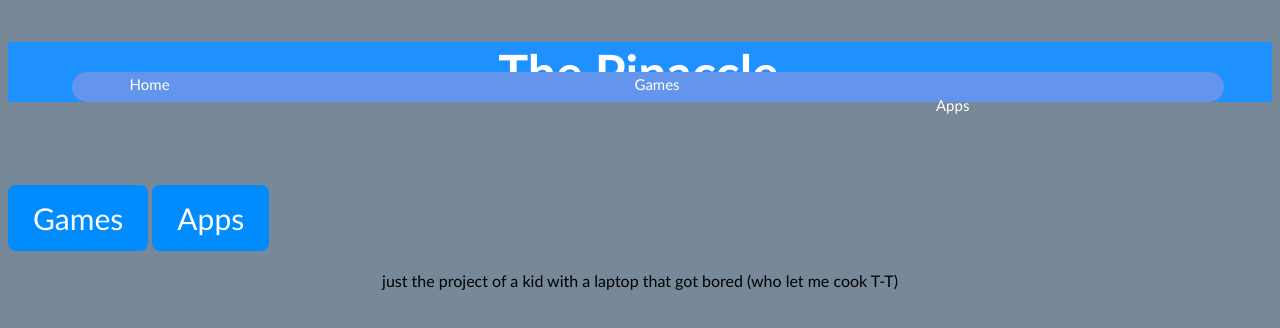
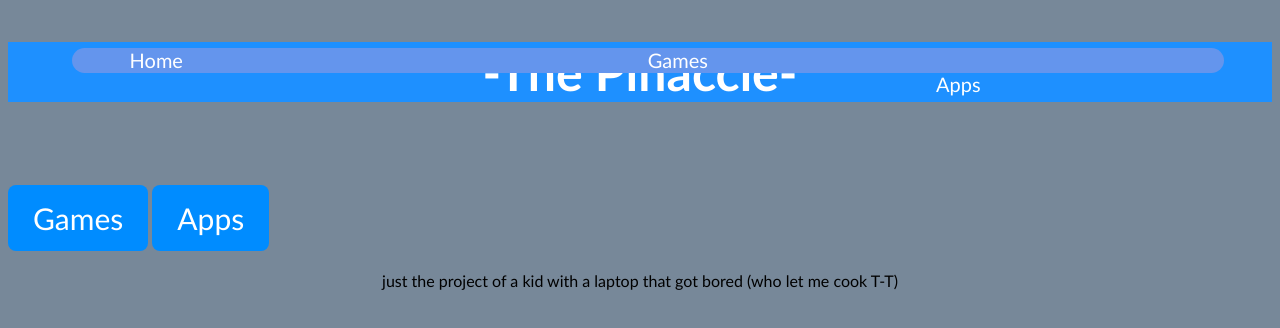
Before and after one commit to A-Bad-Coder/pinnacle, a plain HTML site: page index.html in a window 1280 px wide. Drawn offline with Linux system fonts and the light colour scheme.

Commit message:
taskbar STAY ON TOP

```diff
--- a/styles.css
+++ b/styles.css
@@ -60,19 +60,18 @@ p {
 .taskbar {
   background-color: cornflowerblue;
   width: 90%;
-  height: 30px;
+  height: 25px;
   margin-left: 5%;
-  margin-top: 5%;
+  margin-top: 0.5%;
   margin-right: 5%;
   border-radius: 40px;
   position: absolute;
-  top: 1%;
 }
 
 .taskbar a {
 text-decoration: none;
 font-family: Trebuchet MS;
-font-size: 15px;
+font-size: 20px;
 margin-top: 2.5px;
 margin-bottom: 2.5px;
 color: white;
```
